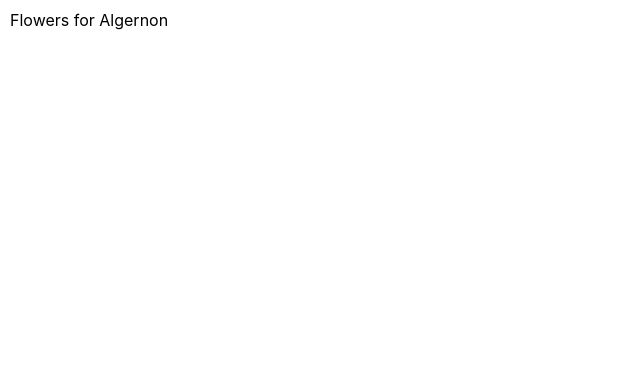
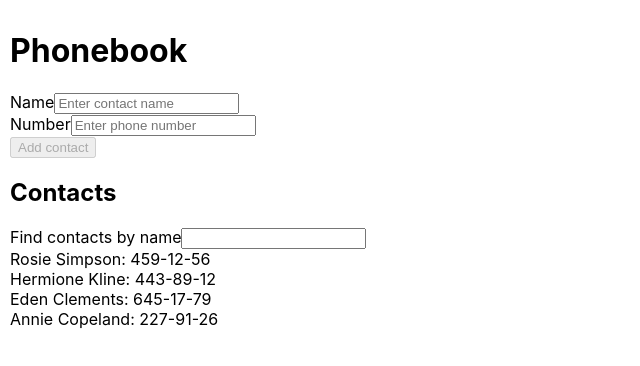
Before and after one commit to Sichkaruk/goit-react-hw-02-phonebook, a React (Create React App) app: page / in a window 1280 px wide. Shown: the top 366 px of the page, without its empty margins (0-640 px from the left). Built offline with nearby package versions, Linux system fonts and the light colour scheme.

Commit message:
setup form

```diff
--- a/package.json
+++ b/package.json
@@ -11,9 +11,12 @@
      "react": "^17.0.2",
     "react-dom": "^17.0.2",
     "react-hot-toast": "^2.2.0",
+    "react-icons": "^4.4.0",
     "react-is": "^16.13.1",
     "react-scripts": "5.0.1",
+    "shortid": "^2.2.16",
     "styled-components": "^5.3.5",
+    "toastify-js": "^1.11.2",
     "web-vitals": "^2.1.4"
   },
   "scripts": {
--- a/src/App.js
+++ b/src/App.js
@@ -1,5 +1,37 @@
-function App() {
-  return <div className="App">Flowers for Algernon</div>;
+import React, { Component } from "react";
+import INITIAL_STATE from "./components/data/initial-state.json";
+import ContactForm from "./components/ContactForm/ContactForm";
+import Filter from "./components/Filter/Filter";
+import ContactList from "./components/ContactList/ContactList";
+
+class App extends Component {
+  state = {
+    contacts: [...INITIAL_STATE],
+    filter: "",
+  };
+
+  onChangeState = (newContacts) => {
+    this.setState(() => ({
+      contacts: newContacts,
+    }));
+  };
+
+  render() {
+    const {
+      state: { contacts },
+      onChangeState,
+    } = this;
+
+    return (
+      <>
+        <h1>Phonebook</h1>
+        <ContactForm contacts={contacts} onChangeState={onChangeState} />
+        <h2>Contacts</h2>
+        <Filter />
+        <ContactList contacts={contacts} />
+      </>
+    );
+  }
 }
 
 export default App;
--- a/src/components/ContactForm/ContactForm.js
+++ b/src/components/ContactForm/ContactForm.js
@@ -0,0 +1,77 @@
+import React, { Component } from "react";
+import { nanoid } from "nanoid";
+
+const INITIAL_VALUE = {
+  name: "",
+  number: "",
+};
+
+class ContactForm extends Component {
+  state = { ...INITIAL_VALUE };
+
+  handleInput = (e) => {
+    const { value, name } = e.target;
+    this.setState(() => ({ [name]: value }));
+  };
+
+  handleSubmit = (e) => {
+    e.preventDefault();
+    const { name, number } = this.state;
+    const { contacts, onChangeState } = this.props;
+    contacts.push({ id: nanoid(), name: name, number: number });
+    this.setState(() => ({ number: number }));
+    onChangeState(contacts);
+    this.reset();
+  };
+
+  reset = () => {
+    this.setState(() => ({ ...INITIAL_VALUE }));
+  };
+
+  render() {
+    const {
+      handleInput,
+      handleSubmit,
+      state: { name, number },
+    } = this;
+
+    return (
+      <>
+        <form onSubmit={handleSubmit}>
+          <label>
+            Name
+            <input
+              type="text"
+              name="name"
+              value={name}
+              pattern="^[a-zA-Zа-яА-Я]+(([' -][a-zA-Zа-яА-Я ])?[a-zA-Zа-яА-Я]*)*$"
+              title="Name may contain only letters, apostrophe, dash and spaces. For example Adrian, Jacob Mercer, Charles de Batz de Castelmore d'Artagnan"
+              placeholder="Enter contact name"
+              required
+              onChange={handleInput}
+            />
+          </label>
+          <br />
+          <label>
+            Number
+            <input
+              type="tel"
+              name="number"
+              value={number}
+              pattern="\+?\d{1,4}?[-.\s]?\(?\d{1,3}?\)?[-.\s]?\d{1,4}[-.\s]?\d{1,4}[-.\s]?\d{1,9}"
+              title="Phone number must be digits and can contain spaces, dashes, parentheses and can start with +"
+              placeholder="Enter phone number"
+              required
+              onChange={handleInput}
+            />
+          </label>
+          <br />
+          <button type="submit" disabled={!name || !number}>
+            Add contact
+          </button>
+        </form>
+      </>
+    );
+  }
+}
+export default ContactForm;
--- a/src/components/ContactList/ContactList.js
+++ b/src/components/ContactList/ContactList.js
@@ -0,0 +1,18 @@
+import React, { Component } from "react";
+
+class ContactList extends Component {
+  render() {
+    const { contacts } = this.props;
+    return (
+      <ul>
+        {contacts.map(({ id, name, number }) => (
+          <li key={id}>
+            {name}: {number}
+          </li>
+        ))}
+      </ul>
+    );
+  }
+}
+
+export default ContactList;
--- a/src/components/Filter/Filter.js
+++ b/src/components/Filter/Filter.js
@@ -0,0 +1,15 @@
+import React, { Component } from "react";
+
+class Filter extends Component {
+  render() {
+    return (
+      <>
+        <label>
+          Find contacts by name
+          <input type="text" name="filter"></input>
+        </label>
+      </>
+    );
+  }
+}
+export default Filter;
--- a/src/index.js
+++ b/src/index.js
@@ -2,7 +2,7 @@
 import ReactDOM from "react-dom";
 import "./index.css";
 import { ThemeProvider } from "styled-components";
-import { theme } from "./components/constants/theme";
+import { theme } from "./constants/theme";
 import App from "./App";
 
 ReactDOM.render(
```
Also changed, not shown: src/utils/toast.js (added, +31 -0 lines), src/App.styled.js (added), src/constants/theme.js (renamed from src/components/constants/theme.js), 1 other file (tests, documents, lock files or other folders).
